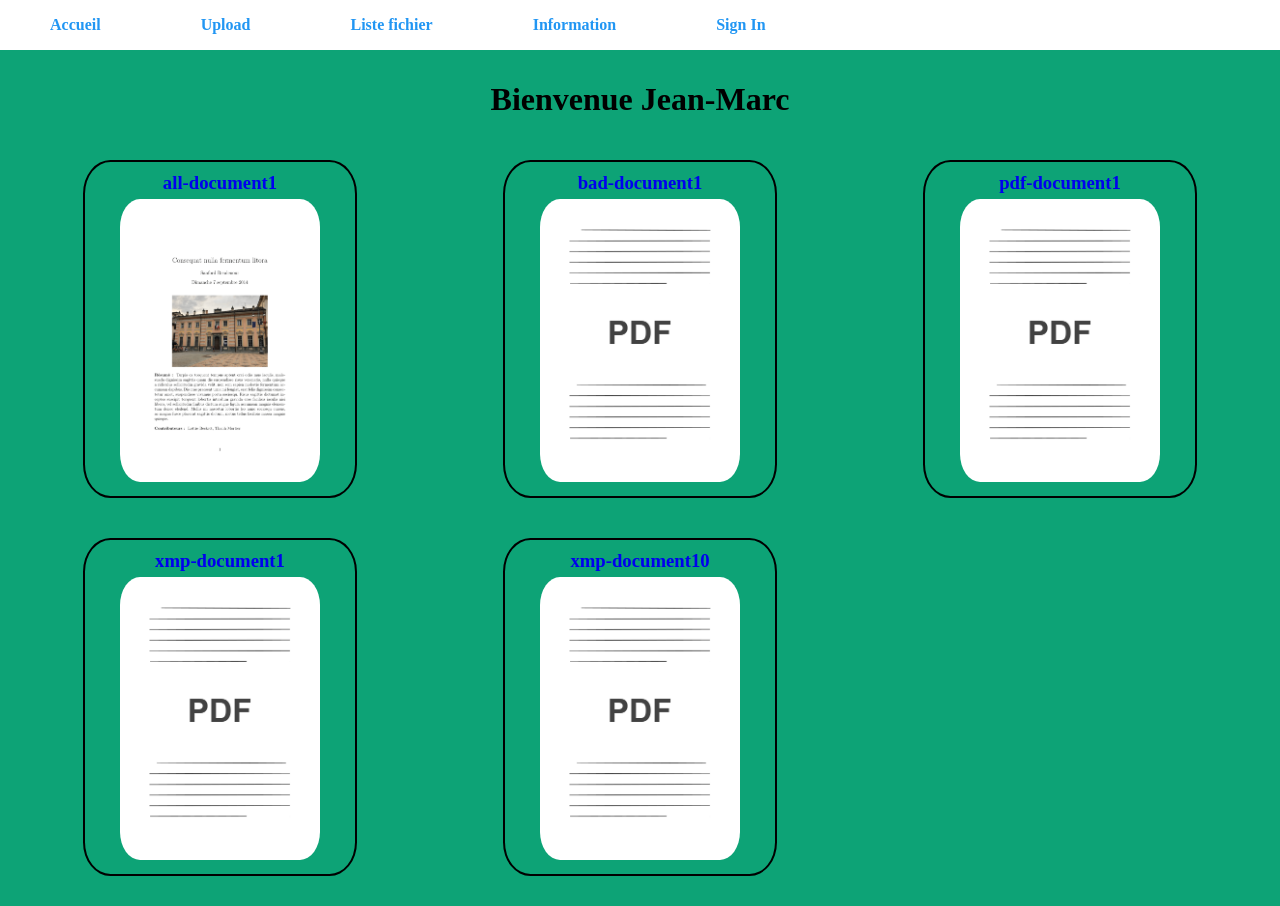
After one commit to Powarox/Back-DriveFiles, a PHP site: page /DevoirApp/Model/skin/Home.html in a window 1280 px wide. The commit adds this page. Run offline with PHP 8.4, Linux system fonts and the light colour scheme.

Commit message:
Upgrade Css préparation

```diff
--- /dev/null
+++ b/MoriniereRobinDev/DevoirApp/Model/skin/Home.html
@@ -0,0 +1,50 @@
+
+<!DOCTYPE html>
+<html lang="fr">
+<head>
+	<title>Bienvenue Jean-Marc</title>
+	<meta charset="UTF-8" />
+	<link rel="stylesheet" href="Template.css"/>
+	<link rel="stylesheet" href="Responsive.css"/>
+	<script defer src="DevoirApp/Model/Js/Upload.js"></script>
+</head>
+<body>
+    <header>
+        <nav class="menu">
+            <ul>
+                <li><a href="index.php?obj=pdf&amp;action=showFiles">Accueil</a></li>
+				<li><a href="index.php?obj=pdf&amp;action=askUpload">Upload</a></li>
+				<li><a href="index.php?obj=pdf&amp;action=showListFiles">Liste fichier</a></li>
+				<li><a href="index.php?obj=pdf&amp;action=makeInformationPage">Information</a></li>
+				<li><a href="index.php?obj=pdf&amp;action=askConnexion">Sign In</a></li>
+            </ul>
+        </nav>
+    </header>
+
+	<main>
+		<h1>Bienvenue Jean-Marc</h1>
+		<section class="homeSection">
+			<a href="index.php?obj=pdf&action=showDetailsFile&id=all-document1">
+				<h3>all-document1</h3>
+				<img src="../Upload/Images/all-document1.png" alt="Image doc pdf : all-document1">
+			</a>
+			<a href="index.php?obj=pdf&action=showDetailsFile&id=bad-document1">
+				<h3>bad-document1</h3>
+				<img src="../Upload/Images/default_pdf_image.jpg" alt="Image">
+			</a>
+			<a href="index.php?obj=pdf&action=showDetailsFile&id=pdf-document1">
+				<h3>pdf-document1</h3>
+				<img src="../Upload/Images/default_pdf_image.jpg" alt="Image">
+			</a>
+			<a href="index.php?obj=pdf&action=showDetailsFile&id=xmp-document1">
+				<h3>xmp-document1</h3>
+				<img src="../Upload/Images/default_pdf_image.jpg" alt="Image">
+			</a>
+			<a href="index.php?obj=pdf&action=showDetailsFile&id=xmp-document10">
+				<h3>xmp-document10</h3>
+				<img src="../Upload/Images/default_pdf_image.jpg" alt="Image">
+			</a>
+		</section>
+	</main>
+</body>
+</html>
--- a/MoriniereRobinDev/DevoirApp/Model/skin/template.css
+++ b/MoriniereRobinDev/DevoirApp/Model/skin/template.css
@@ -35,9 +35,9 @@ a {
 	background : #ffdcda;
 }
 
-.menu ul li #signIn {
+/* .menu ul li #signIn {
     justify-self: flex-end;
-}
+} */
 
 
 /* ############ Main ############ */
```
Also changed, not shown: MoriniereRobinDev/DevoirApp/Model/skin/Compte.html (added, +27 -0 lines), MoriniereRobinDev/DevoirApp/Model/skin/Connexion.html (added, +26 -0 lines), MoriniereRobinDev/DevoirApp/Model/skin/List.html (added, +27 -0 lines), MoriniereRobinDev/DevoirApp/Model/skin/Upload.html (added, +27 -0 lines).
